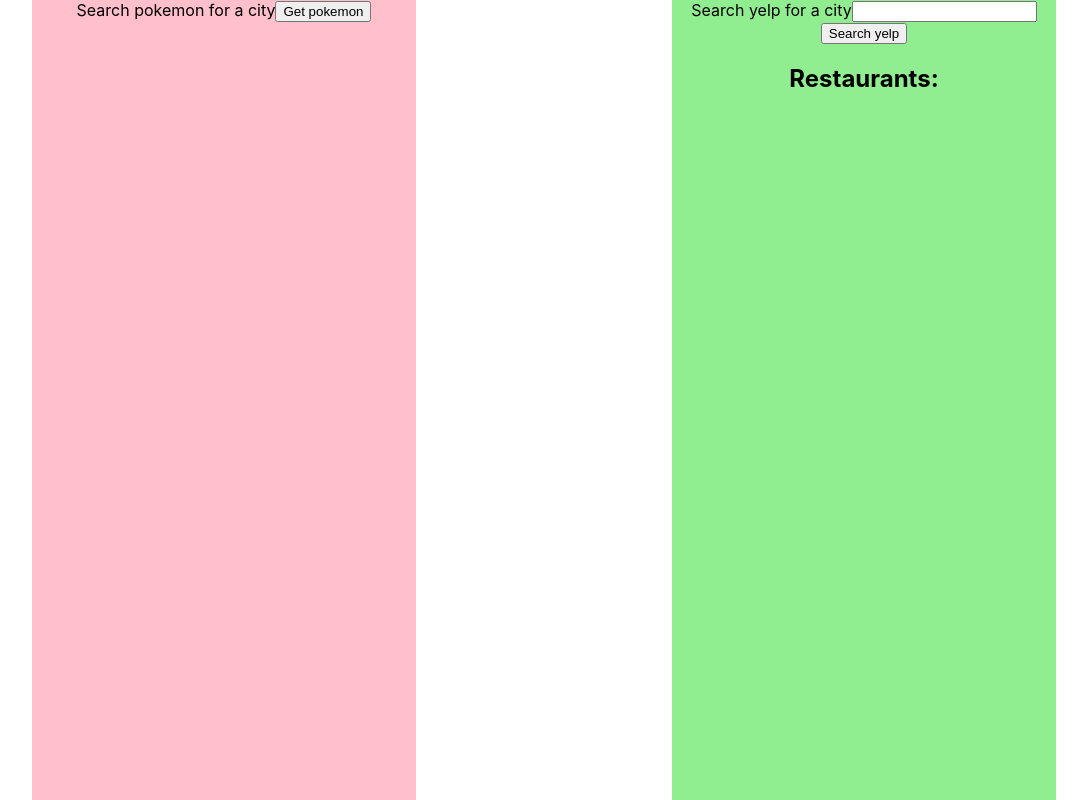
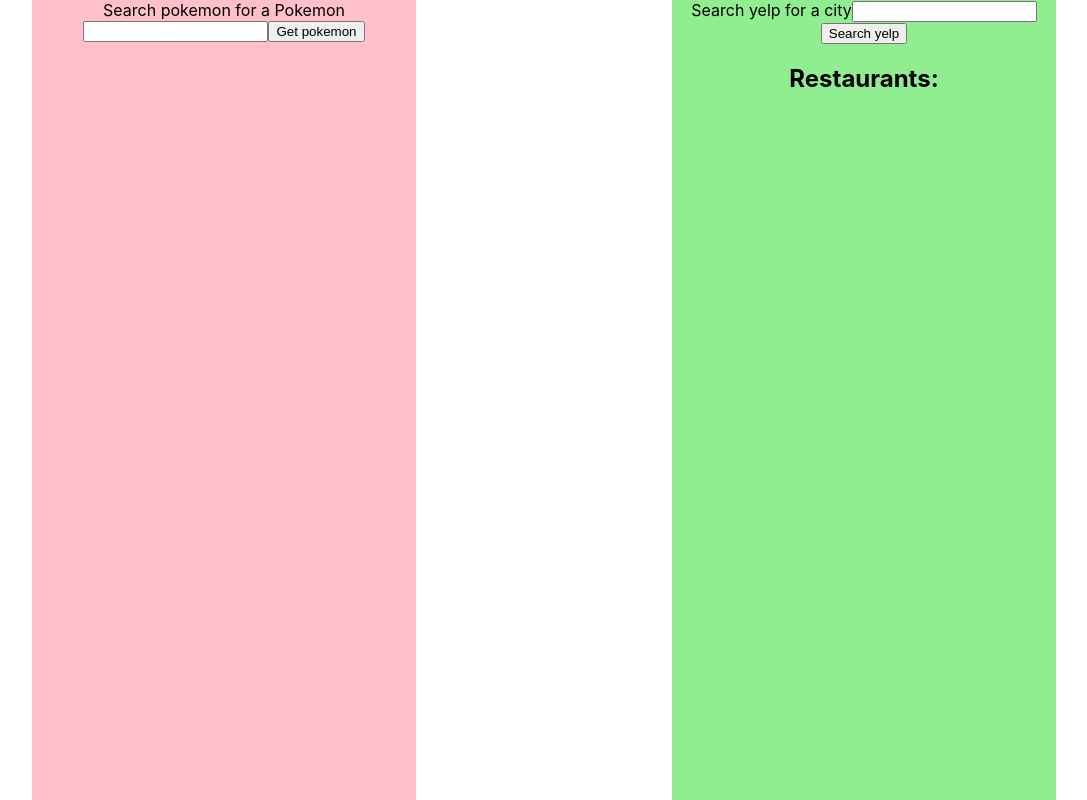
Before and after one commit to Kevin-Roney/react-api-proxyHB, a React (Create React App) app: page / in a window 1280 px wide. Shown: the whole page, without its empty margins (96-1183 px from the left). Built offline with nearby package versions, Linux system fonts and the light colour scheme.

Commit message:
added handlePokemonSubmit and input for form

```diff
--- a/src/PokemonSearch.js
+++ b/src/PokemonSearch.js
@@ -1,4 +1,5 @@
 import { useState } from 'react';
+import { getPokemonData } from './services/fetch-utils';
 
 export default function PokemonSearch() {
       // you'll need to track your pokemon search results, the loading state, and one form field: name. For this form field, set a real initial values (like 'pikachu') so the form populates with a default value.
@@ -10,17 +11,21 @@ export default function PokemonSearch() {
     e.preventDefault();
 
         // set the loading state to true
+    setIsLoading(true);
         // use fetch to make a request to your netlify pokemon function. Be sure to pass the pokemon name as a query param in the URL
-
+    const { data: { results } } = await getPokemonData(pokemonQuery);
         // put the jsonified data in state and set the loading state to false
+    setPokemonData(results);
+    setIsLoading(false);
   }
 
   return (
     <section className='pokemon'>
       {/* make the fetch on submit */}
-      <form>
-            Search pokemon for a city
+      <form onSubmit={handlePokemonSubmit}>
+            Search pokemon for a Pokemon
         {/* add inputs/labels for the pokemon name, using all the things we need with react forms. Don't forget to use the value property to sync this up with the default value in react state */}
+        <input onChange={e => setPokemonQuery(e.target.value)}/>
         <button>Get pokemon</button>
       </form>
       {/* Make a PokemonList component to import and use here. Use a ternery to display a loading spinner (make a <Spinner /> component for this) if the data is still loading. */}
```
